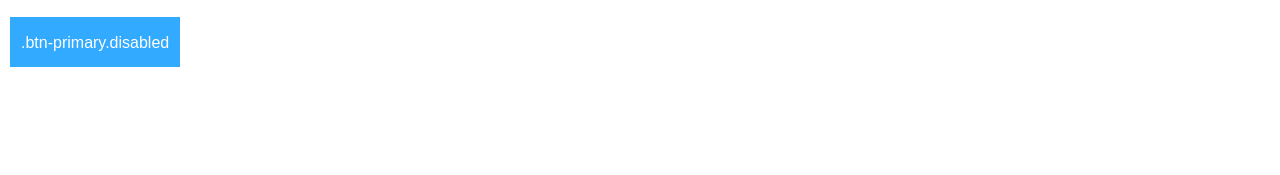
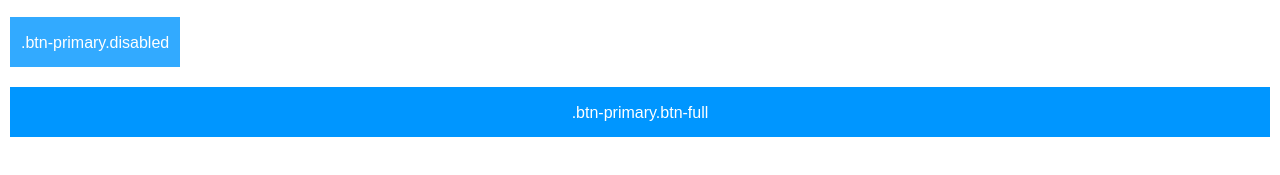
Before and after one commit to fernvilla/framework, a website: page index.html in a window 1280 px wide. Shown: the part 433-608 px from the top of the page. Drawn offline with Linux system fonts and the light colour scheme.

Commit message:
Missed files

```diff
--- a/index.html
+++ b/index.html
@@ -50,8 +50,12 @@
           <a href="#" class="btn btn-link">.btn-link</a>
         </div>
 
-        <div class="col-xs-12">
+        <div class="col-xs-12 col-divider">
           <a href="#" class="btn btn-primary disabled">.btn-primary.disabled</a>
+        </div>
+
+        <div class="col-xs-12 col-divider">
+          <a href="#" class="btn btn-primary btn-full">.btn-primary.btn-full</a>
         </div>
       </div>
     </div>
--- a/scss/_buttons.scss
+++ b/scss/_buttons.scss
@@ -70,4 +70,9 @@
       @include color-opacity($link-color, $opacity);
     }
   }
+
+  &.btn-full {
+    display: block;
+    width: 100%;
+  }
 }
```
Also changed, not shown: dist/css/framework.css, 1 other file.
